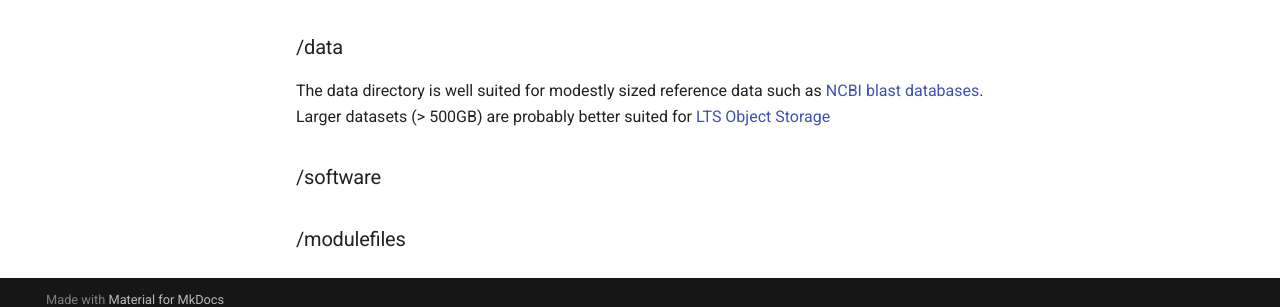
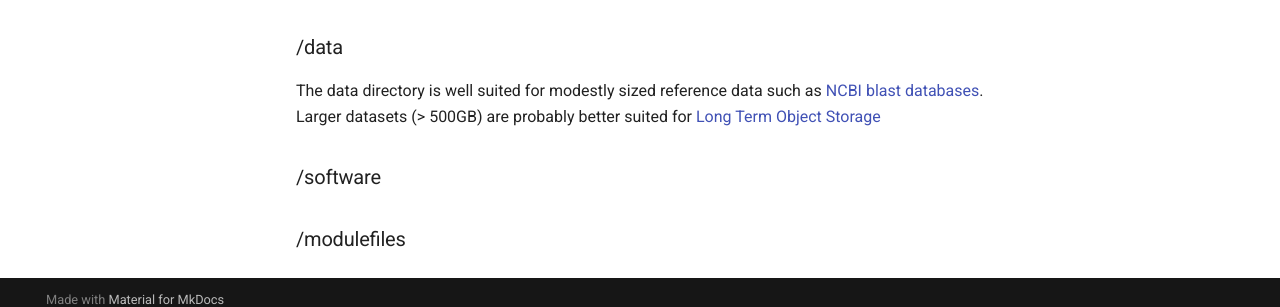
Before and after one commit to htcf/docs, an MkDocs documentation site: the page built from docs/storage/ref.md, in a window 1280 px wide and 932 px high. Shown: the part 610-917 px from the top of the window. Built offline with MkDocs 1.6.1 and Material for MkDocs 9.7.7, drawn with Linux system fonts in a browser that asks for light colours.

Commit message:
Update ref.md

```diff
--- a/docs/storage/ref.md
+++ b/docs/storage/ref.md
@@ -22,7 +22,7 @@ Therefore, **Any data in `/ref` that cannot be recreated should be copied to lon
 ### /data
 
 The data directory is well suited for modestly sized reference data such as [NCBI blast databases](ftp://ftp.ncbi.nlm.nih.gov/blast/db/).
-Larger datasets (> 500GB) are probably better suited for [LTS Object Storage](/storage/os.md)
+Larger datasets (> 500GB) are probably better suited for [Long Term Object Storage](/storage/ltos.md)
 
 ### /software
 
```
